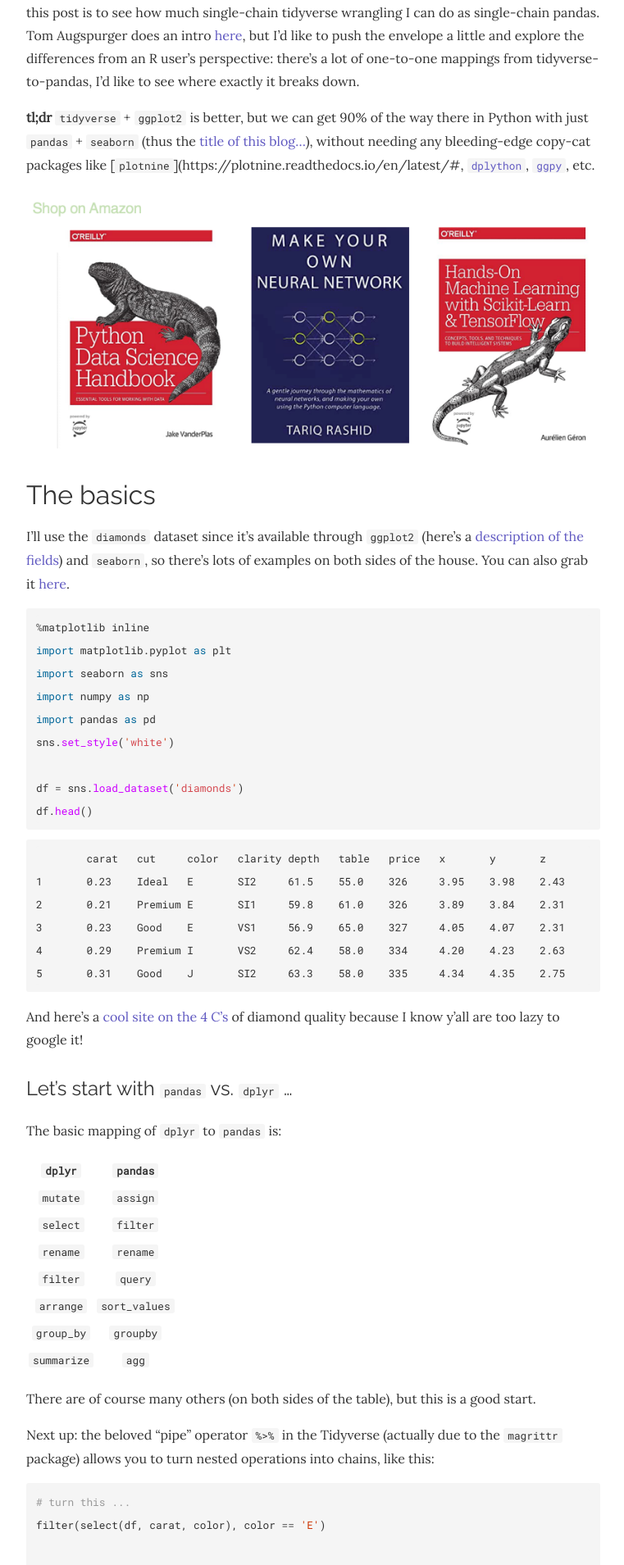
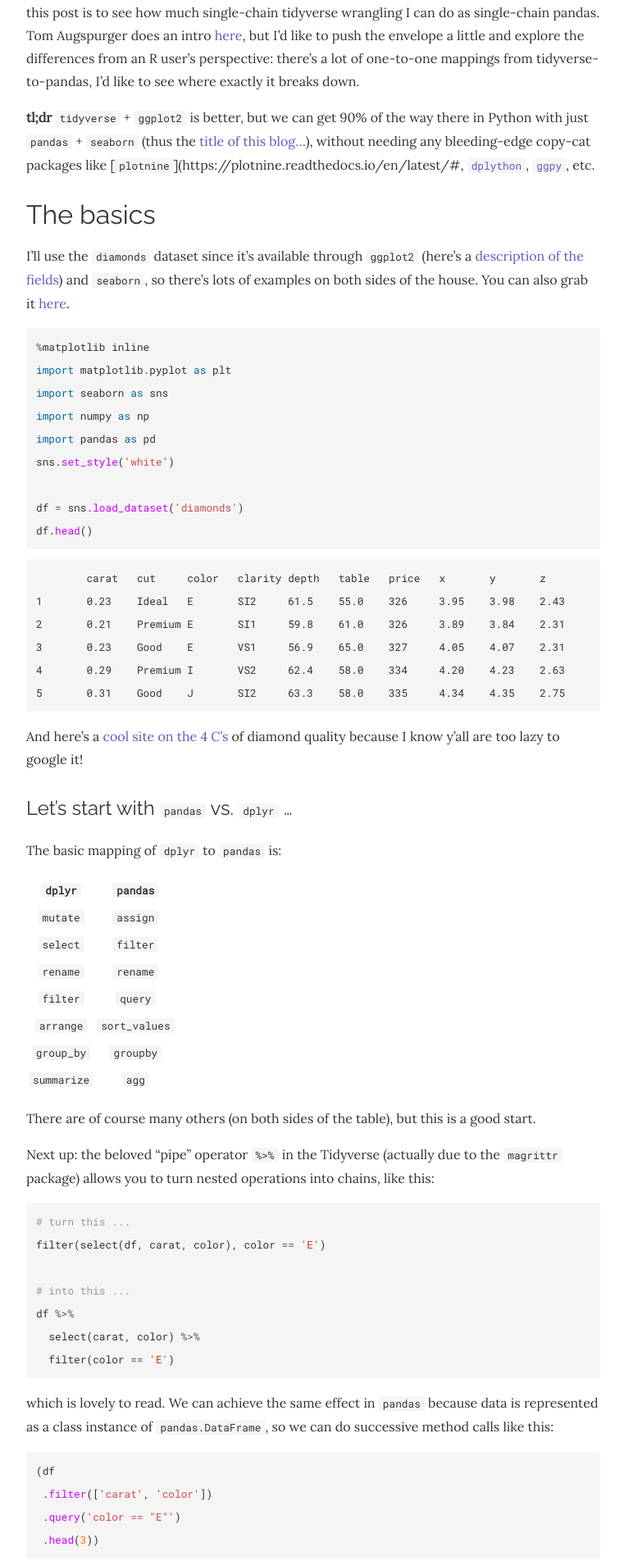
Before and after one commit to stmorse/stmorse.github.io, a Jekyll site: the page built from _posts/2018-08-08-tidyverse-style-pandas.md, in a window 1280 px wide. Shown: the part 701-2610 px from the top of the page at 82% size, without its empty margins (258-1019 px from the left). Built offline with Jekyll 4.4.1, drawn with Linux system fonts in a browser that asks for light colours; nearby versions of some CDN libraries.

Commit message:
del amzn ad

```diff
--- a/_posts/2018-08-08-tidyverse-style-pandas.md
+++ b/_posts/2018-08-08-tidyverse-style-pandas.md
@@ -15,11 +15,6 @@
 My mission is to see how much I can make pandas+seaborn feel like tidyverse+ggplot2.  In particular, one of the great joys of working in the tidyverse is being able to do a complicated wrangling job in one continuous pipe, without any intermediary objects.  So my main goal in this post is to see how much single-chain tidyverse wrangling I can do as single-chain pandas.  Tom Augspurger does an intro [here](https://tomaugspurger.github.io/method-chaining), but I'd like to push the envelope a little and explore the differences from an R user's perspective: there's a lot of one-to-one mappings from tidyverse-to-pandas, I'd like to see where exactly it breaks down.
 
 **tl;dr** `tidyverse` + `ggplot2` is better, but we can get 90% of the way there in Python with just `pandas` + `seaborn` (thus the [title of this blog...](https://youtu.be/WO23WBji_Z0)), without needing any bleeding-edge copy-cat packages like [`plotnine`](https://plotnine.readthedocs.io/en/latest/#, [`dplython`](https://pythonhosted.org/dplython/), [`ggpy`](https://github.com/yhat/ggpy), etc.
-
-<a href="hhttps://www.amazon.com/s/ref=as_li_ss_tl?k=learn+python+data+science&ref=nb_sb_noss_2&linkCode=ll2&tag=stmorse-20&linkId=00c9a3fb88ccfba47acef6b24cf7244e&language=en_US " target="_blank">
-    <img align="center" width="100%" src="{{ site.github.url }}/images/ads/python2.png" alt="Shop Amazon: Learn Python for Data Science">
-</a>
-
 
 
 # The basics
@@ -321,11 +316,6 @@
 So it involved creating a duplicate of `df`, which might be prohibitive for very large or streaming datasets, but it's way easier to understand, write, debug, etc.
 
 
-<a href="https://www.amazon.com/s/ref=as_li_ss_tl?k=pattern+recognition+and+machine+learning&rh=n:5&ref=nb_sb_noss&linkCode=ll2&tag=stmorse-20&linkId=50a872aa80aff7630fbe12da72ccd9b3&language=en_US" target="_blank">
-    <img align="center" width="100%" src="{{ site.github.url }}/images/ads/machine1.png" alt="Shop Amazon: Learn Machine Learning">
-</a>
-
-
 # Parting thoughts
 
 - Nothing requires us to use seaborn, we could have used `matplotlib` in those `pipe` commands. (And `pyplot.scatter` support column name indexing now!)  Also, pretty sure you could also use [`Altair`](https://altair-viz.github.io) or other plotting methods as well but I haven't yet tried.
```
